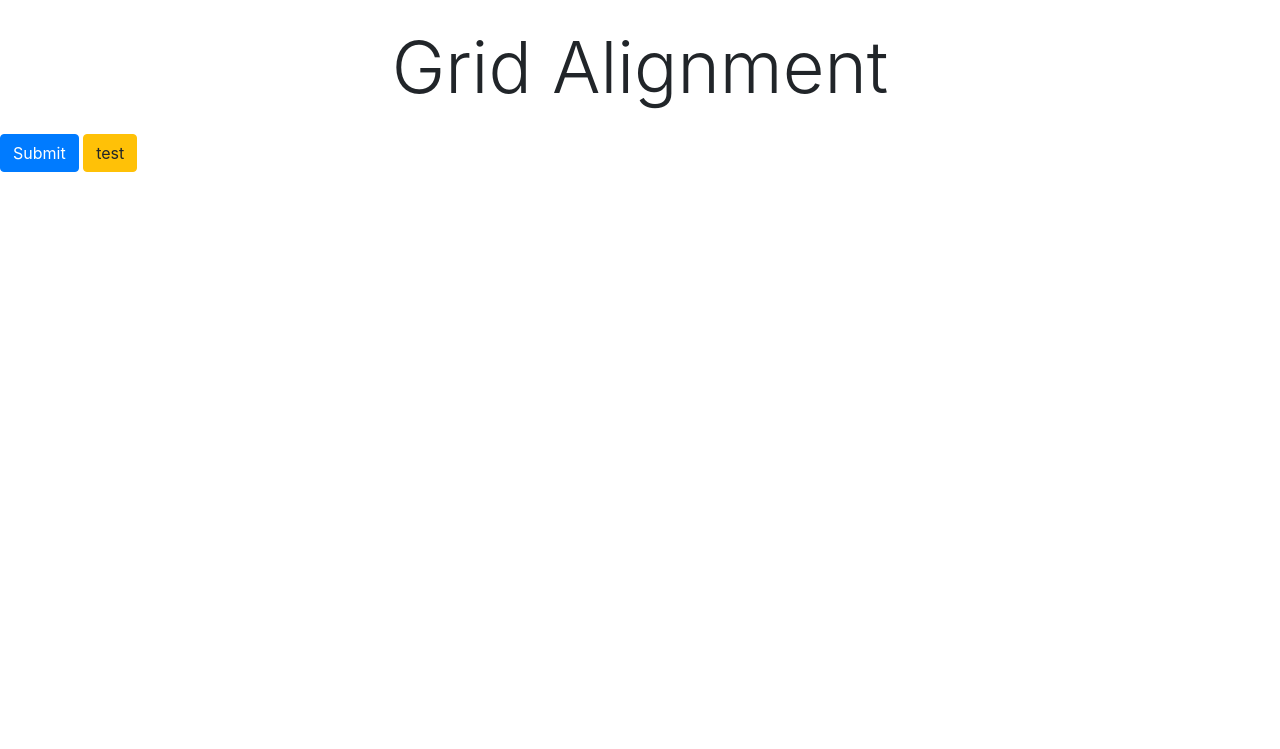
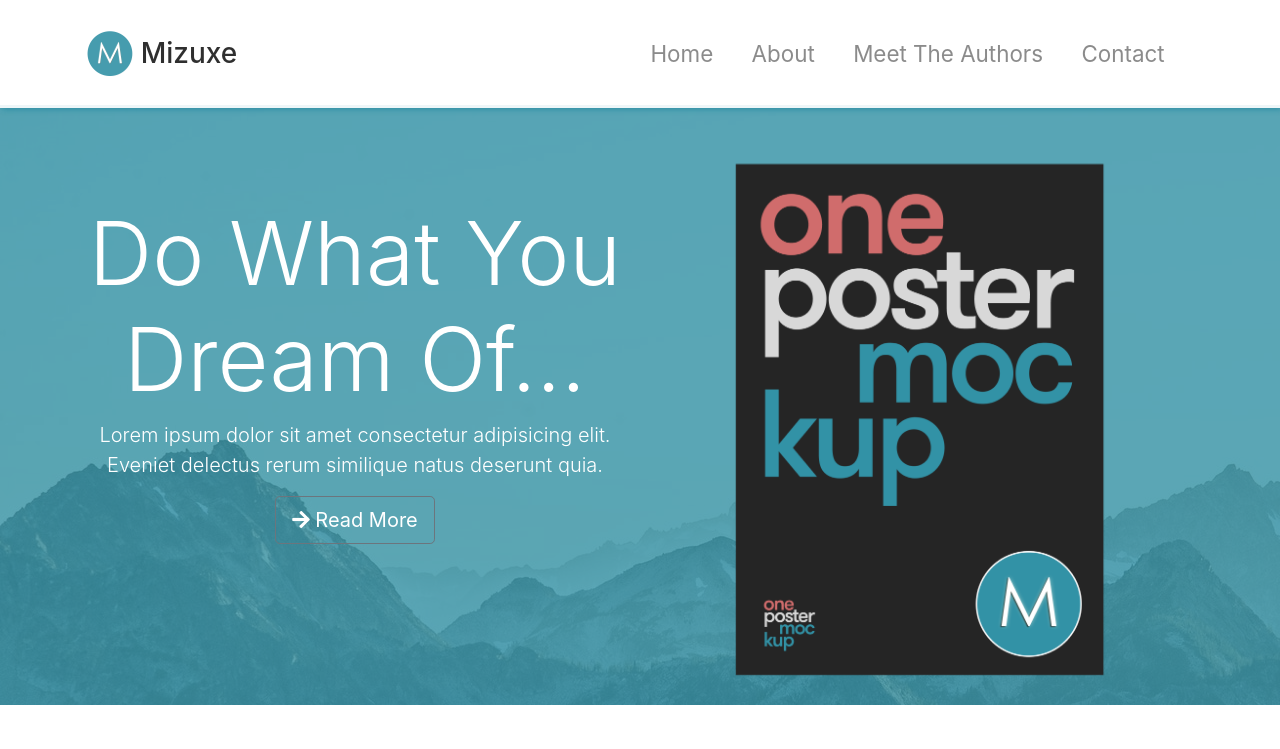
Before and after one commit to Pela647/book-theme, a plain HTML site: page index.html in a window 1280 px wide. Drawn offline with nearby package versions, Linux system fonts and the light colour scheme; files that its build step writes are made by us from their sources.

Commit message:
Nav+Showcase Section

```diff
--- a/index.html
+++ b/index.html
@@ -7,15 +7,62 @@
   <meta http-equiv="X-UA-Compatible" content="ie=edge">
   <link rel="stylesheet" href="css/bootstrap.css">
   <link rel="stylesheet" href="css/style.css">
+  <link rel="stylesheet" href="https://use.fontawesome.com/releases/v5.0.13/css/all.css" integrity="sha384-DNOHZ68U8hZfKXOrtjWvjxusGo9WQnrNx2sqG0tfsghAvtVlRW3tvkXWZh58N9jp"
+    crossorigin="anonymous">
   <title>Book-Theme</title>
 </head>
 
 <body>
-  <header>
-    <h1 class="display-3 text-center my-4">Grid Alignment</h1>
-    <button class="btn btn-primary">Submit</button>
-    <a href="" class="btn btn-warning">test</a>
-  </header>
+  <nav class="navbar navbar-expand-md navbar-light fixed-top py-4">
+    <div class="container">
+      <a href="#home" class="navbar-brand">
+        <img src="img/mlogo.png" width="50" height="50" alt="">
+        <h3 class="d-inline align-middle">Mizuxe</h3>
+      </a>
+      <button class="navbar-toggler" data-toggle="collapse" data-target="#navbarCollapse">
+        <span class="navbar-toggler-icons">
+        </span>
+      </button>
+      <div class="collase navbar-collapse" id="navbarCollapse">
+        <ul class="navbar-nav ml-auto">
+          <li class="nav-item">
+            <a href="#home" class="nav-link">Home</a>
+          </li>
+          <li class="nav-item">
+            <a href="#about" class="nav-link">About</a>
+          </li>
+          <li class="nav-item">
+            <a href="#authors" class="nav-link">Meet The Authors</a>
+          </li>
+          <li class="nav-item">
+            <a href="#contact" class="nav-link">Contact</a>
+          </li>
+        </ul>
+
+      </div>
+    </div>
+  </nav>
+
+  <section id="showcase" class="py-5">
+    <div class="primary-overlay text-white">
+      <div class="container">
+        <div class="row">
+          <div class="col-lg-6 text-center">
+            <h1 class="display-2 mt-5 pt-5">Do What You Dream Of...</h1>
+            <p class="lead">Lorem ipsum dolor sit amet consectetur adipisicing elit. Eveniet delectus rerum similique natus deserunt quia.</p>
+            <a href="#" class="btn btn-outline-secondary btn-lg text-white">
+              <i class="fas fa-arrow-right"></i> Read More</a>
+          </div>
+          <div class="col-lg-6">
+            <img src="img/book.png" alt="" class="img-fluid d-none d-lg-block">
+          </div>
+        </div>
+      </div>
+    </div>
+  </section>
+
+
+
 
 
   <script src="https://code.jquery.com/jquery-3.3.1.slim.min.js" integrity="sha384-q8i/X+965DzO0rT7abK41JStQIAqVgRVzpbzo5smXKp4YfRvH+8abtTE1Pi6jizo"
@@ -25,6 +72,11 @@
   <script src="https://stackpath.bootstrapcdn.com/bootstrap/4.1.1/js/bootstrap.min.js" integrity="sha384-smHYKdLADwkXOn1EmN1qk/HfnUcbVRZyYmZ4qpPea6sjB/pTJ0euyQp0Mk8ck+5T"
     crossorigin="anonymous"></script>
 
+  <script>
+    $('#year').text(new Date().getFullYear());
+
+  </script>
+
 </body>
 
 
--- a/scss/style.scss
+++ b/scss/style.scss
@@ -0,0 +1,32 @@
+$primary: #3292a6;
+$primary-overlay: rgba(50, 146, 166, 0.8);
+
+body {
+  margin-top: 105px;
+}
+
+.navbar {
+  box-shadow: 2px 2px 5px $primary;
+  opacity: 0.9;
+  background: #fff;
+
+  .nav-item {
+    font-size: 1.4rem;
+    padding-right: 1.4rem;
+  }
+}
+
+#showcase {
+  position: relative;
+  background: url("../img/mountains.jpg");
+  min-height: 600px;
+
+  .primary-overlay {
+    background: $primary-overlay;
+    position: absolute;
+    top: 0;
+    left: 0;
+    width: 100%;
+    height: 100%;
+  }
+}
```
Also changed, not shown: css/style.css.
